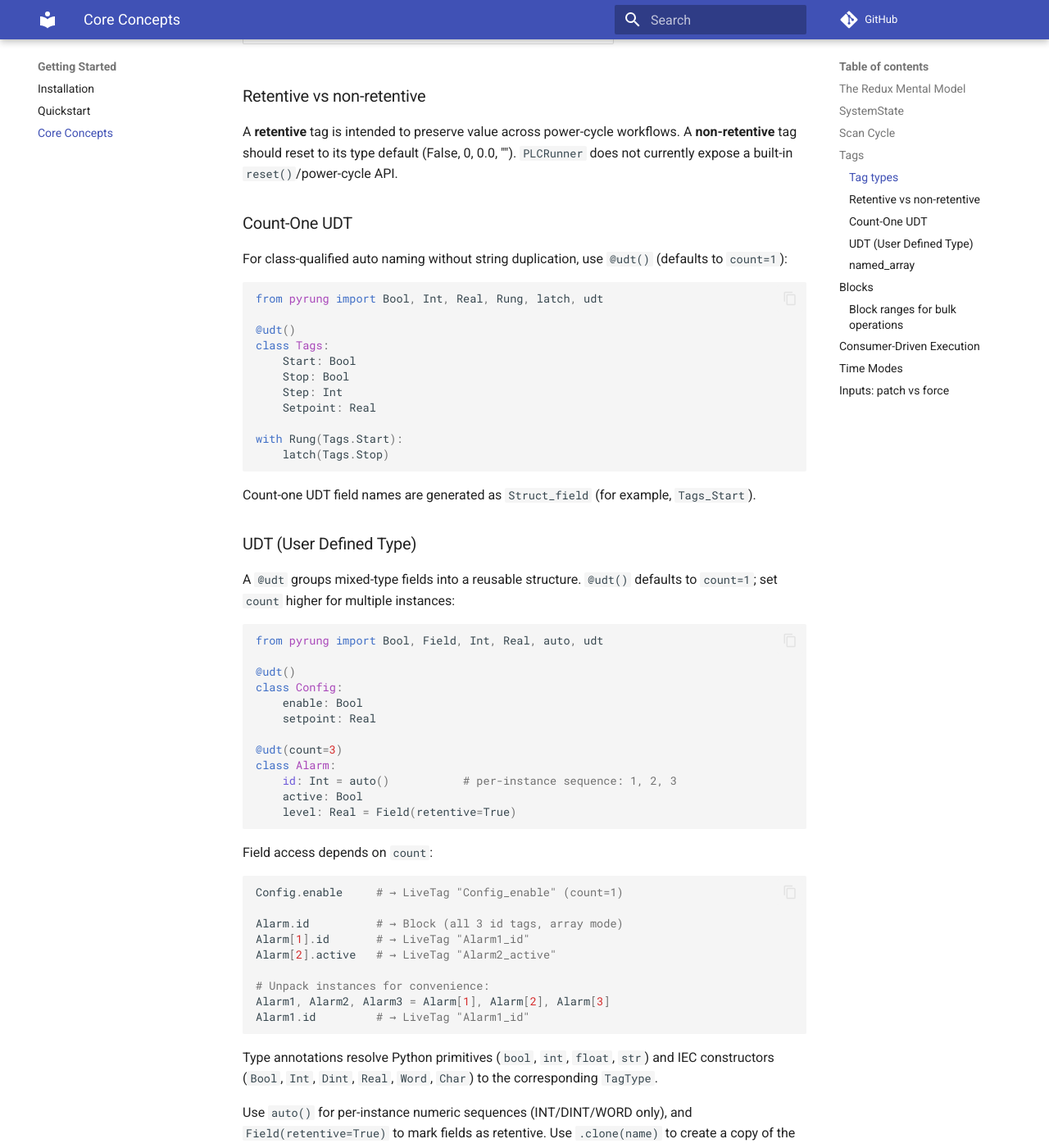
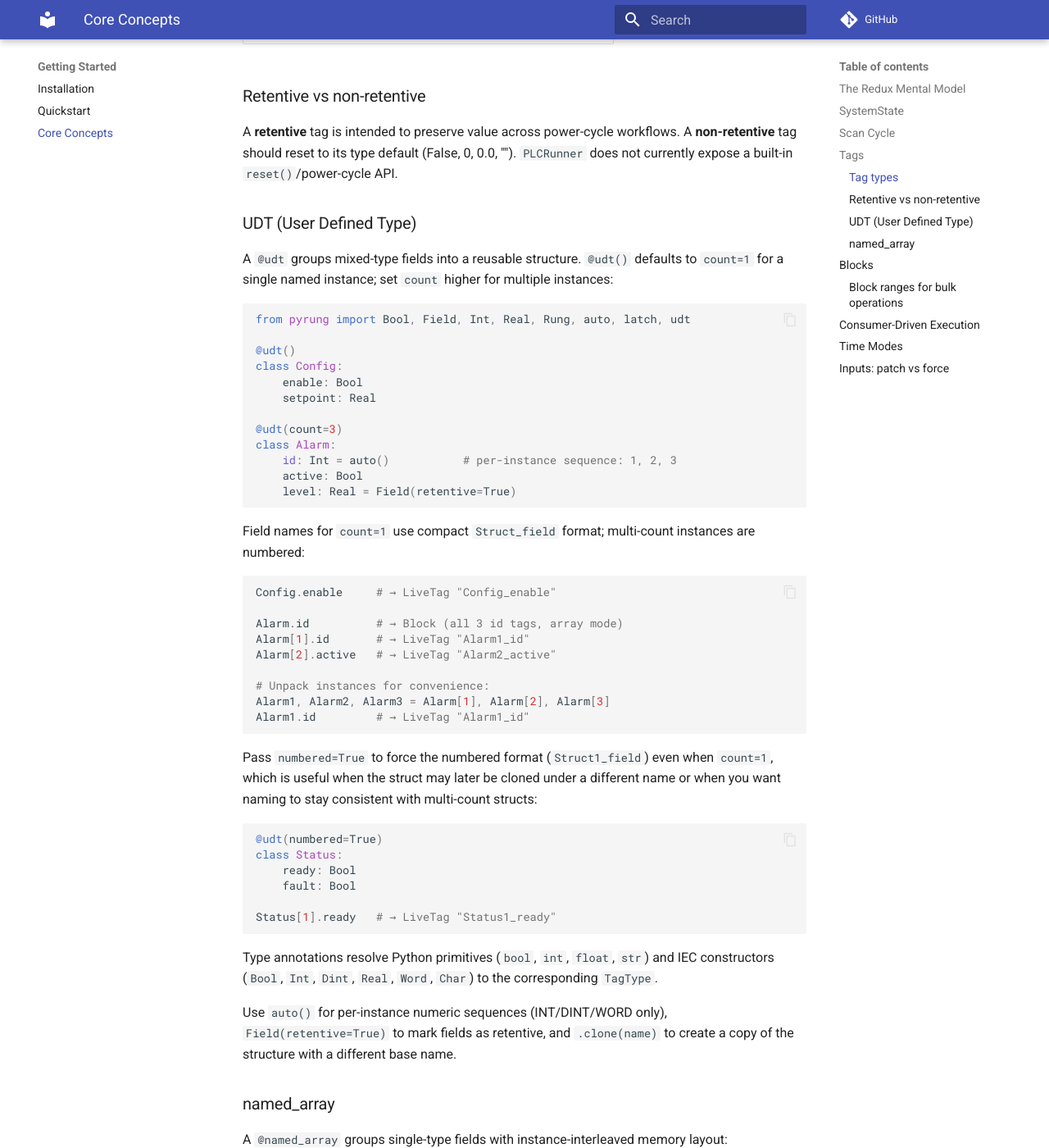
Before and after one commit to ssweber/pyrung, an MkDocs documentation site: the page built from docs/getting-started/concepts.md, in a window 1280 px wide and 1400 px high, scrolled down 2009 px. Shown: the whole window at 82% size. Built offline with MkDocs 1.6.1 and Material for MkDocs 9.7.7, drawn with Linux system fonts in a browser that asks for light colours; comment, search, counter and statistics services are not loaded.

Commit message:
docs(concepts): merge Count-One UDT into UDT section and document numbered=True
Co-Authored-By: Claude Sonnet 4.6 <noreply@anthropic.com>

````diff
--- a/docs/getting-started/concepts.md
+++ b/docs/getting-started/concepts.md
@@ -77,33 +77,12 @@ A **retentive** tag is intended to preserve value across power-cycle workflows.
 A **non-retentive** tag should reset to its type default (False, 0, 0.0, "").
 `PLCRunner` does not currently expose a built-in `reset()`/power-cycle API.
 
-### Count-One UDT
+### UDT (User Defined Type)
 
-For class-qualified auto naming without string duplication, use `@udt()` (defaults to `count=1`):
+A `@udt` groups mixed-type fields into a reusable structure. `@udt()` defaults to `count=1` for a single named instance; set `count` higher for multiple instances:
 
 ```python
-from pyrung import Bool, Int, Real, Rung, latch, udt
-
-@udt()
-class Tags:
-    Start: Bool
-    Stop: Bool
-    Step: Int
-    Setpoint: Real
-
-with Rung(Tags.Start):
-    latch(Tags.Stop)
-```
-
-Count-one UDT field names are generated as `Struct_field` (for example, `Tags_Start`).
-
-### UDT (User Defined Type)
-
-A `@udt` groups mixed-type fields into a reusable structure. `@udt()` defaults to `count=1`;
-set `count` higher for multiple instances:
-
-```python
-from pyrung import Bool, Field, Int, Real, auto, udt
+from pyrung import Bool, Field, Int, Real, Rung, auto, latch, udt
 
 @udt()
 class Config:
@@ -117,10 +96,10 @@ class Alarm:
     level: Real = Field(retentive=True)
 ```
 
-Field access depends on `count`:
+Field names for `count=1` use compact `Struct_field` format; multi-count instances are numbered:
 
 ```python
-Config.enable     # → LiveTag "Config_enable" (count=1)
+Config.enable     # → LiveTag "Config_enable"
 
 Alarm.id          # → Block (all 3 id tags, array mode)
 Alarm[1].id       # → LiveTag "Alarm1_id"
@@ -131,9 +110,20 @@ Alarm1, Alarm2, Alarm3 = Alarm[1], Alarm[2], Alarm[3]
 Alarm1.id         # → LiveTag "Alarm1_id"
 ```
 
+Pass `numbered=True` to force the numbered format (`Struct1_field`) even when `count=1`, which is useful when the struct may later be cloned under a different name or when you want naming to stay consistent with multi-count structs:
+
+```python
+@udt(numbered=True)
+class Status:
+    ready: Bool
+    fault: Bool
+
+Status[1].ready   # → LiveTag "Status1_ready"
+```
+
 Type annotations resolve Python primitives (`bool`, `int`, `float`, `str`) and IEC constructors (`Bool`, `Int`, `Dint`, `Real`, `Word`, `Char`) to the corresponding `TagType`.
 
-Use `auto()` for per-instance numeric sequences (INT/DINT/WORD only), and `Field(retentive=True)` to mark fields as retentive. Use `.clone(name)` to create a copy of the structure with a different base name.
+Use `auto()` for per-instance numeric sequences (INT/DINT/WORD only), `Field(retentive=True)` to mark fields as retentive, and `.clone(name)` to create a copy of the structure with a different base name.
 
 ### named_array
 
````
